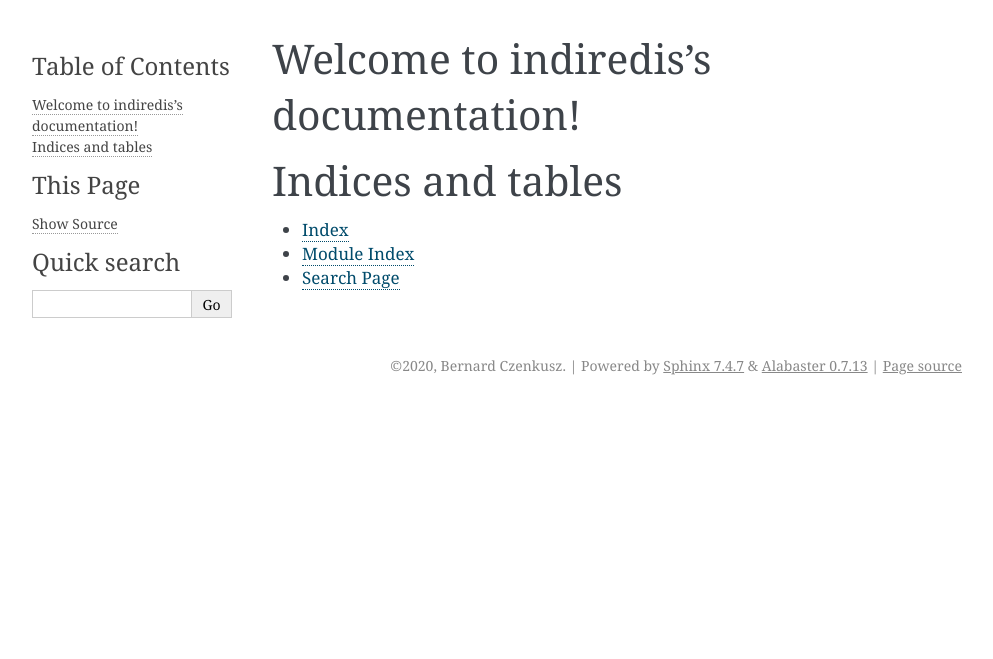
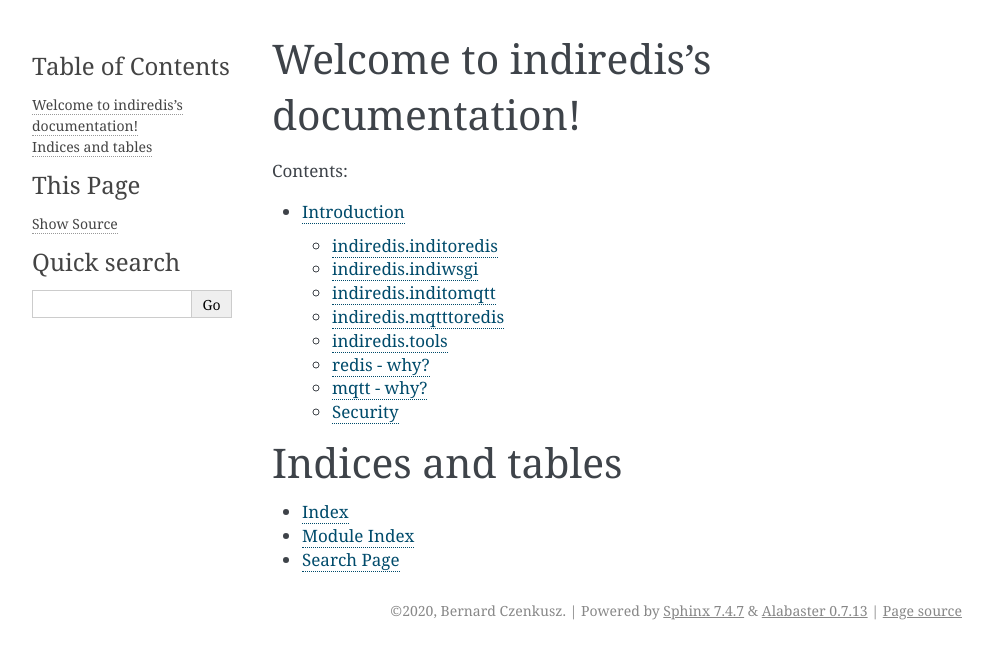
Before and after one commit to bernie-skipole/indi, a Sphinx documentation site: the page built from docs/source/index.rst, in a window 1280 px wide. Shown: the top 659 px of the page, without its empty margins (148-1141 px from the left). Built offline with Sphinx 7.4.7, drawn with Linux system fonts in a browser that asks for light colours; some of the changed lines change nothing that is shown.

Commit message:
added docs/sourc/usage

```diff
--- a/docs/source/conf.py
+++ b/docs/source/conf.py
@@ -13,7 +13,6 @@
 # import os
 # import sys
 # sys.path.insert(0, os.path.abspath('.'))
-
 
 # -- Project information -----------------------------------------------------
 
--- a/docs/source/index.rst
+++ b/docs/source/index.rst
@@ -10,6 +10,8 @@
    :maxdepth: 2
    :caption: Contents:
 
+   usage/introduction
+
 
 
 Indices and tables
--- /dev/null
+++ b/docs/source/usage/introduction.rst
@@ -0,0 +1,197 @@
+Introduction
+============
+
+Python INDI client package. With option of MQTT transmission.
+
+INDI - Instrument Neutral Distributed Interface, see https://en.wikipedia.org/wiki/Instrument_Neutral_Distributed_Interface
+
+Though INDI is used for astronomical instruments, it can also be used for any instrument control if appropriate INDI drivers are available.
+
+This project provides a client, not drivers, nor indiserver. It is assumed that indiserver is installed and running, together with appropriate drivers and connected instruments.
+
+See https://indilib.org/ for these components.
+
+This Python3 package provides an INDI client with the capability to read instrument properties from indiserver (port 7624) and store them in redis, and in the
+other direction; can read data published to redis and send it in INDI XML format to indiserver.
+
+This is done to provide a web framework (or other gui) easy access to device properties and settings via redis key value storage. An example web service is provided. As the code for this project is developed, the redis keys will be defined and documented here.
+
+Two options are provided :
+
+The data can be parsed and transferred between indiserver and redis.
+
+or
+
+The data can be transferred between indiserver and redis via an MQTT server.
+
+Python dependencies: The python3 "redis" client, and, if the MQTT option is required, "paho-mqtt".
+
+If the example web service is to be run, skipole (wsgi generator) and waitress (web server) are needed:
+
+For debian systems
+
+sudo apt-get install python3-pip
+
+sudo -H pip3 install skipole
+
+sudo -H pip3 install waitress
+
+sudo -H pip3 install redis
+
+sudo -H pip3 install paho-mqtt
+
+
+Server dependencies: A redis server (apt-get install redis-server), and, if the MQTT option is used, an MQTT server (apt-get install mosquitto)
+
+The indiredis package provides functions which can be used by your own script:
+
+indiredis.inditoredis
+^^^^^^^^^^^^^^^^^^^^^
+
+Converts directly between indiserver (port 7624) and redis, converting indi XML to redis key-value storage.
+
+For example, your Python script to import and run this service could be::
+
+    from indiredis import inditoredis, indi_server, redis_server
+
+    # define the hosts/ports where servers are listenning, these functions return named tuples
+    # which are required as arguments to inditoredis().
+
+    indi_host = indi_server(host='localhost', port=7624)
+    redis_host = redis_server(host='localhost', port=6379, db=0, password='', keyprefix='indi_', to_indi_channel='to_indi', from_indi_channel='from_indi')
+
+    # blocking call which runs the service, communicating between indiserver and redis
+
+    inditoredis(indi_host, redis_host)
+
+indiredis.indiwsgi
+^^^^^^^^^^^^^^^^^^
+
+Your own web framework could be used to write code that can read and write to a redis service. However the package indiredis.indiwsgi is provided which creates a Python WSGI application that can provide a demonstration web service.
+
+WSGI - https://wsgi.readthedocs.io/en/latest/what.html
+
+WSGI is a specification that describes how a web server communicates with web applications. indiwsgi is such an application, and produces html and javascript code which is then served by a web server that understands wsgi.
+
+indiwsgi requires the 'skipole' Python framework, available from Pypi, and a wsgi web server, such as 'waitress' also available from Pypi.
+
+indiredis.indiwsgi provides a client application which displays connected devices and properties, and allows the user to set properties according to the Indi specification.
+
+Example Python script (webclient.py) which can run the web service (requires indiserver to be running)::
+
+    import threading, os, sys
+
+    from indiredis import inditoredis, indi_server, redis_server, indiwsgi
+
+    # any wsgi web server can serve the wsgi application produced by
+    # indiwsgi.make_wsgi_app, in this example the web server 'waitress' is used
+
+    from waitress import serve
+
+    # define the hosts/ports where servers are listenning, these functions return named tuples
+    # which are required as arguments to inditoredis() and to indiwsgi.make_wsgi_app()
+
+    indi_host = indi_server(host='localhost', port=7624)
+    redis_host = redis_server(host='localhost', port=6379, db=0, password='', keyprefix='indi_', to_indi_channel='to_indi', from_indi_channel='from_indi')
+
+    # create a wsgi application, which requires the redis_host tuple
+    application = indiwsgi.make_wsgi_app(redis_host)
+
+    # serve the application with the python waitress web server in its own thread
+    webapp = threading.Thread(target=serve, args=(application,), kwargs={'host':'127.0.0.1', 'port':8000})
+    # and start it
+    webapp.start()
+
+    # and start inditoredis
+    inditoredis(indi_host, redis_host)
+
+
+You will need indiserver to be running first - either started in another terminal, or as a service.
+
+On running this script ( with python3 webclient.py ) in a terminal, connect your browser to localhost:8000 to view the web pages.
+
+To end the program, press Ctrl-c a few times in the terminal.
+
+As an alternative to the inditoredis function, two further functions are provided, inditomqtt and mqtttoredis, these work together to transfer the xml data from the indiserver port 7624 to an mqtt server, and from the mqtt server to redis, where again indiwsgi could be used to create a web service.
+
+
+indiredis.inditomqtt
+^^^^^^^^^^^^^^^^^^^^
+
+Intended to be run on a device with indiserver, appropriate drivers and attached instruments.
+
+Receives/transmitts XML data between indiserver on port 7624 and an MQTT server which ultimately sends data to the remote web/gui server.
+
+Example Python script running on the machine with the connected instruments::
+
+    from indiredis import inditomqtt, indi_server, mqtt_server
+
+    # define the hosts/ports where servers are listenning, these functions return named tuples.
+
+    indi_host = indi_server(host='localhost', port=7624)
+    mqtt_host = mqtt_server(host='10.34.167.1', port=1883, username='', password='', to_indi_topic='to_indi', from_indi_topic='from_indi')
+
+    # blocking call which runs the service, communicating between indiserver and mqtt
+
+    inditomqtt(indi_host, mqtt_host)
+
+Substitute your own MQTT server ip address for 10.34.167.1 in the above example.
+
+indiredis.mqtttoredis
+^^^^^^^^^^^^^^^^^^^^^
+
+Intended to be run on the same server running a redis service, typically with the gui or web service which can read/write to redis.
+
+Receives XML data from the MQTT server and converts to redis key-value storage, and reads data published to redis, and sends to the MQTT server.
+
+Example Python script running at the redis server::
+
+    from indiredis import mqtttoredis, mqtt_server, redis_server
+
+    # define the hosts/ports where servers are listenning, these functions return named tuples.
+
+    mqtt_host = mqtt_server(host='10.34.167.1', port=1883, username='', password='', to_indi_topic='to_indi', from_indi_topic='from_indi')
+    redis_host = redis_server(host='localhost', port=6379, db=0, password='', keyprefix='indi_', to_indi_channel='to_indi', from_indi_channel='from_indi')
+
+    # blocking call which runs the service, communicating between mqtt and redis
+
+    mqtttoredis(mqtt_host, redis_host)
+
+Substitute your own MQTT server ip address for 10.34.167.1 in the above example.
+
+indiredis.tools
+^^^^^^^^^^^^^^^
+The tools module contains a set of Python functions, which your gui may use if convenient. These read the indi devices and properties from redis, returning Python lists and dictionaries, and provides functions to transmit indi commands by publishing to redis.
+
+redis - why?
+^^^^^^^^^^^^
+
+redis is used as:
+
+More than one web process or thread may be running, redis makes data visible to all processes.
+
+As well as simply storing values for other processes to read, redis has a pub/sub functionality. When data is received, indiredis stores it, and publishes a notification on the from_indi_channel, which can alert a subscribing GUI application that a value has changed.
+
+When the gui wishes to send data, it can publish it on the to_indi_channel, where it will be picked up by this indiredis service, and sent to indiserver.
+
+Redis key/value storage and publication is extremely easy, most web frameworks already use it.
+
+mqtt - why?
+^^^^^^^^^^^
+
+MQTT is an option provided here since it makes out-of-band communications easy, for example, if other none-INDI communications are needed between devices, then merely subscribing and publishing with another topic is possible.
+
+There is flexibility in where the MQTT server is sited, it could run on the web server, or on a different machine entirely. This makes it possible to choose the direction of the initial connection - which may be useful when passing through NAT firewalls.
+
+As devices connect to the MQTT server, only the IP address of the MQTT server needs to be fixed, a device running indiserver could, for instance, have a dynamic DHCP served address, and a remote GUI could also have a dynamic address, but since both initiate the call to the MQTT server, this does not matter.
+
+It allows monitoring of the communications by a third device or service by simply subscribing to the topic used. This makes a possible logging service easy to implement.
+
+A disadvantage may be a loss of throughput and response times. An extra layer of communications plus networking is involved, so this may not be suitable for all scenarios.
+
+Security
+^^^^^^^^
+
+Only open communications is defined in this package, security and authentication is not considered. Transmission between servers could pass over an encrypted VPN or SSH tunnel. Any such implementation is not described here.
+
+The web service provided here does not apply any authentication.
```
